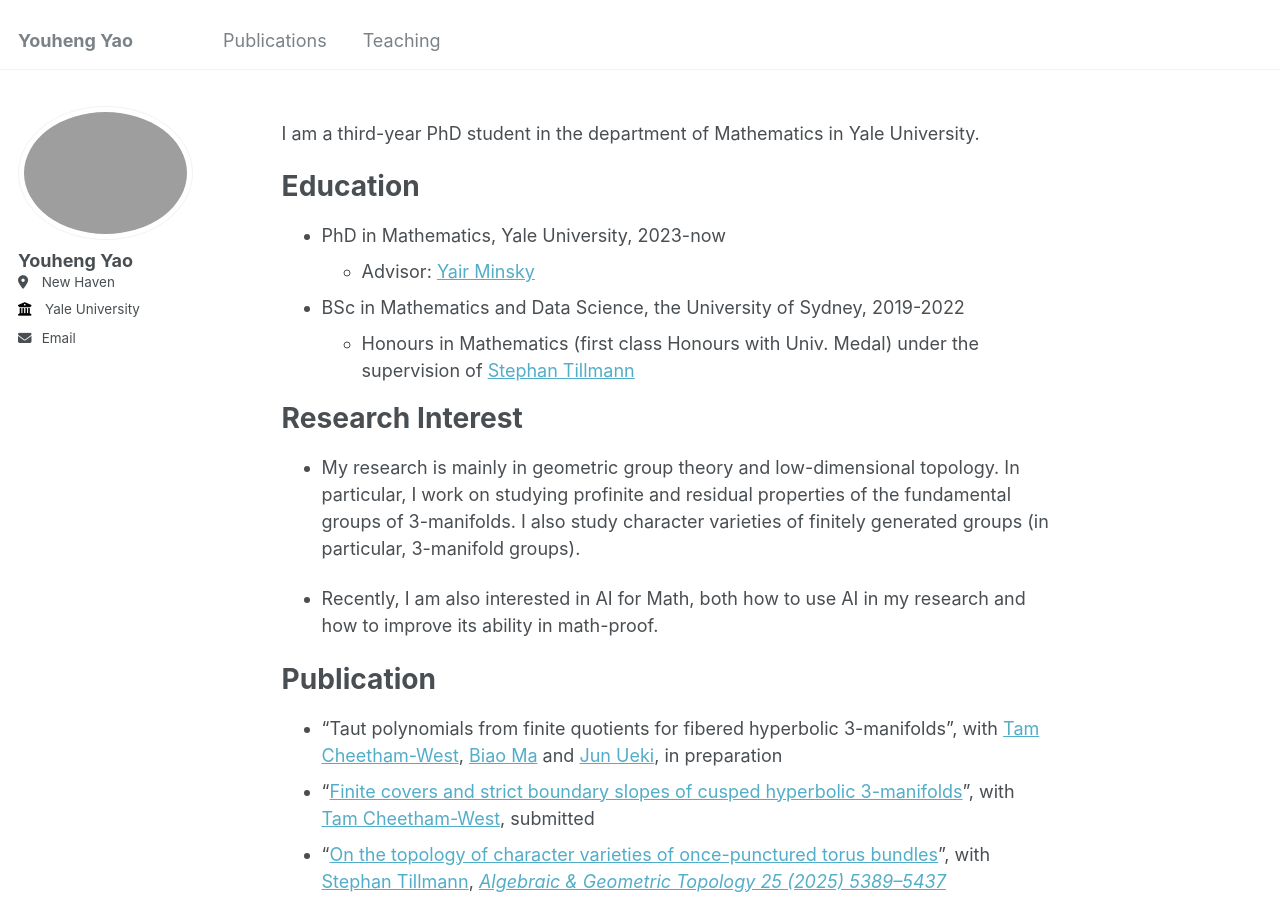
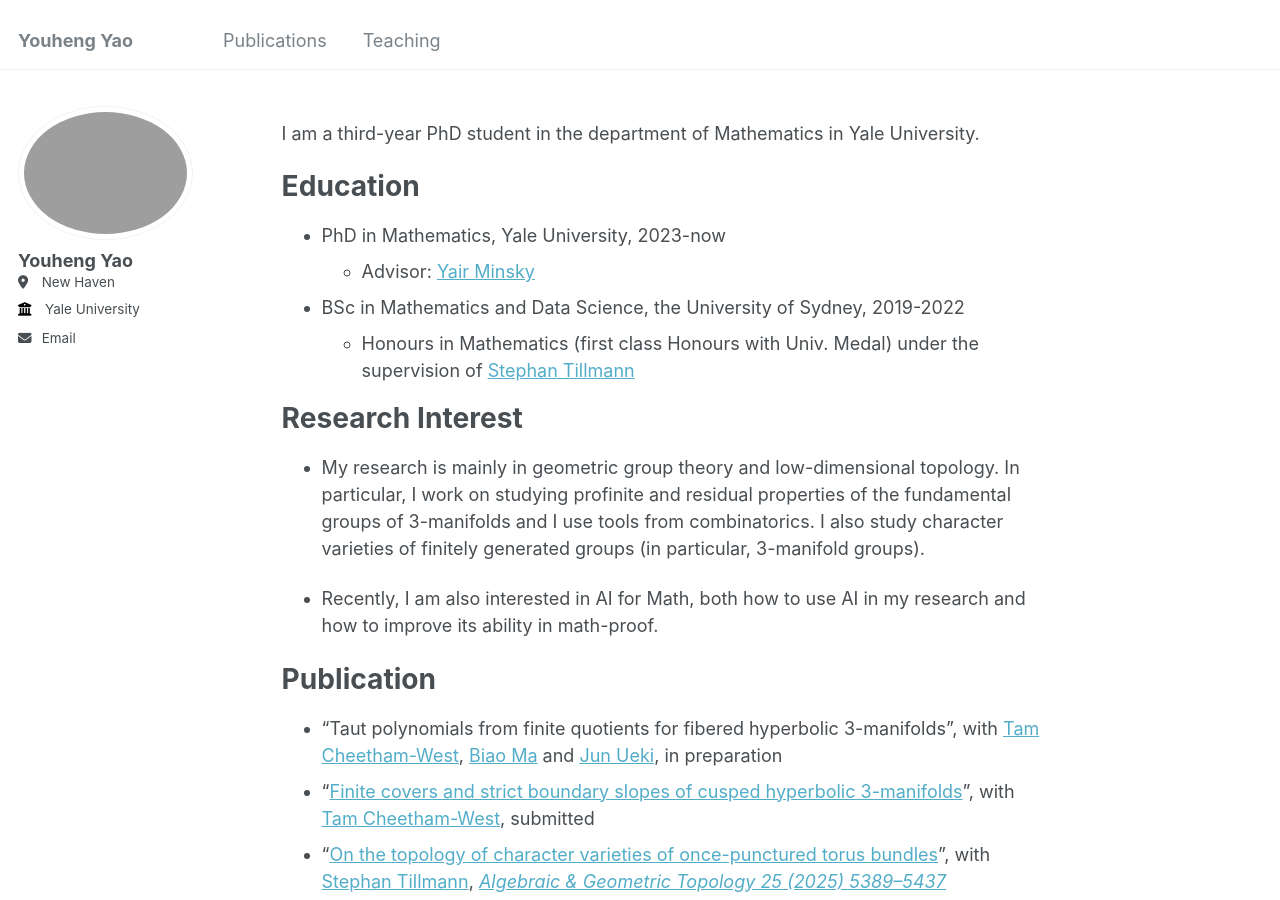
Before and after one commit to LionelYao/LionelYao.github.io, a Jekyll site: the page built from _pages/about.md, in a window 1280 px wide and 900 px high. Built offline with Jekyll 4.4.1, drawn with Linux system fonts in a browser that asks for light colours; a script that is not in the unit is left out.

Commit message:
Update about.md

```diff
--- a/_pages/about.md
+++ b/_pages/about.md
@@ -21,7 +21,7 @@ Education
 
 Research Interest
 ======
-- My research is mainly in geometric group theory and low-dimensional topology. In particular, I work on studying profinite and residual properties of the fundamental groups of 3-manifolds. I also study character varieties of finitely generated groups (in particular, 3-manifold groups).
+- My research is mainly in geometric group theory and low-dimensional topology. In particular, I work on studying profinite and residual properties of the fundamental groups of 3-manifolds and I use tools from combinatorics. I also study character varieties of finitely generated groups (in particular, 3-manifold groups).
 
 - Recently, I am also interested in AI for Math, both how to use AI in my research and how to improve its ability in math-proof.
 
```
